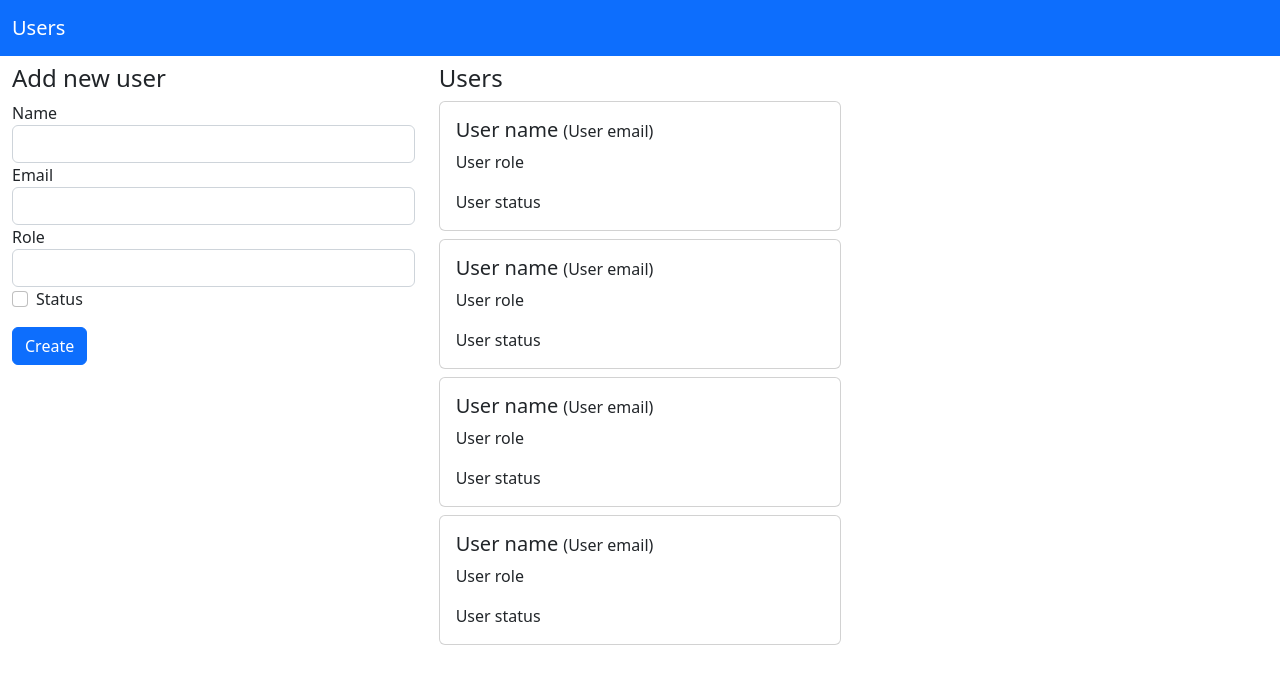
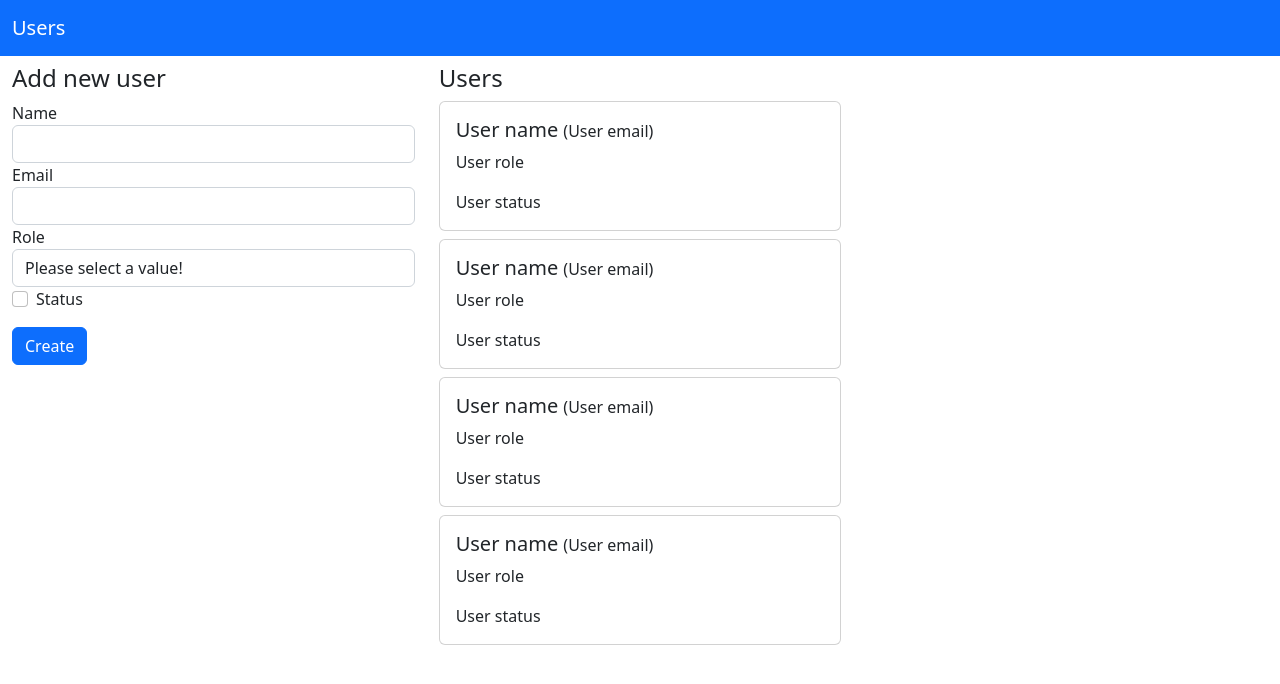
Before and after one commit to AlmazXX/users, a React (Create React App) app: page / in a window 1280 px wide. Shown: the top 684 px of the page. Built offline with nearby package versions, Linux system fonts and the light colour scheme.

Commit message:
Added logic to form Added functions onUserChange, onCheckboxChange, onFormSubmit

```diff
--- a/src/components/UserForm/UserForm.tsx
+++ b/src/components/UserForm/UserForm.tsx
@@ -1,37 +1,88 @@
-import React from "react";
-import { User } from "../../types";
+import React, { useState } from "react";
+import { User, UserMutation } from "../../types";
 
-interface Props {onSubmit: (user: User) => void}
+interface Props {
+  onSubmit: (user: User) => void;
+}
 
-const UserForm: React.FC<Props> = ({onSubmit}) => {
+const UserForm: React.FC<Props> = ({ onSubmit }) => {
+  const [user, setUser] = useState<UserMutation>({
+    name: "",
+    email: "",
+    role: "",
+    status: false,
+  });
+
+  const onUserChange = (e: React.ChangeEvent<HTMLInputElement | HTMLSelectElement>) => {
+    const { name, value } = e.target;
+    setUser((prev) => ({ ...prev, [name]: value }));
+  };
+
+  const onCheckboxChange = (e: React.ChangeEvent<HTMLInputElement>) => {
+    const { name, checked } = e.target;
+    setUser((prev) => ({ ...prev, [name]: checked }));
+  };
+
+  const onFormSubmit = (e: React.FormEvent) => {
+    e.preventDefault();
+    onSubmit({
+      id: Date.now(),
+      ...user,
+    });
+  };
+
   return (
-    <form>
+    <form onSubmit={onFormSubmit}>
       <h4>Add new user</h4>
       <div className="form-group">
         <label htmlFor="name">Name</label>
-        <input type="text" name="name" id="name" className="form-control" />
+        <input
+          type="text"
+          name="name"
+          id="name"
+          className="form-control"
+          value={user.name}
+          onChange={onUserChange}
+        />
       </div>
       <div className="form-group">
         <label htmlFor="email">Email</label>
-        <input type="email" name="email" id="email" className="form-control" />
+        <input
+          type="email"
+          name="email"
+          id="email"
+          className="form-control"
+          value={user.email}
+          onChange={onUserChange}
+        />
       </div>
-
       <div className="form-group">
         <label htmlFor="role">Role</label>
-        <select name="role" id="role" className="form-control">
-          <option value="user"></option>
-          <option value="editor"></option>
-          <option value="admin"></option>
+        <select
+          name="role"
+          id="role"
+          className="form-control"
+          value={user.role}
+          onChange={onUserChange}
+        >
+          <option disabled value="">
+            Please select a value!
+          </option>
+          <option>User</option>
+          <option>Editor</option>
+          <option>Admin</option>
         </select>
       </div>
-
       <div className="form-check mb-3">
-        <label htmlFor="status" className="form-check-label">Status</label>
+        <label htmlFor="status" className="form-check-label">
+          Status
+        </label>
         <input
           type="checkbox"
           name="status"
           id="status"
           className="form-check-input"
+          onChange={onCheckboxChange}
         />
       </div>
       <button type="submit" className="btn btn-primary">
```
